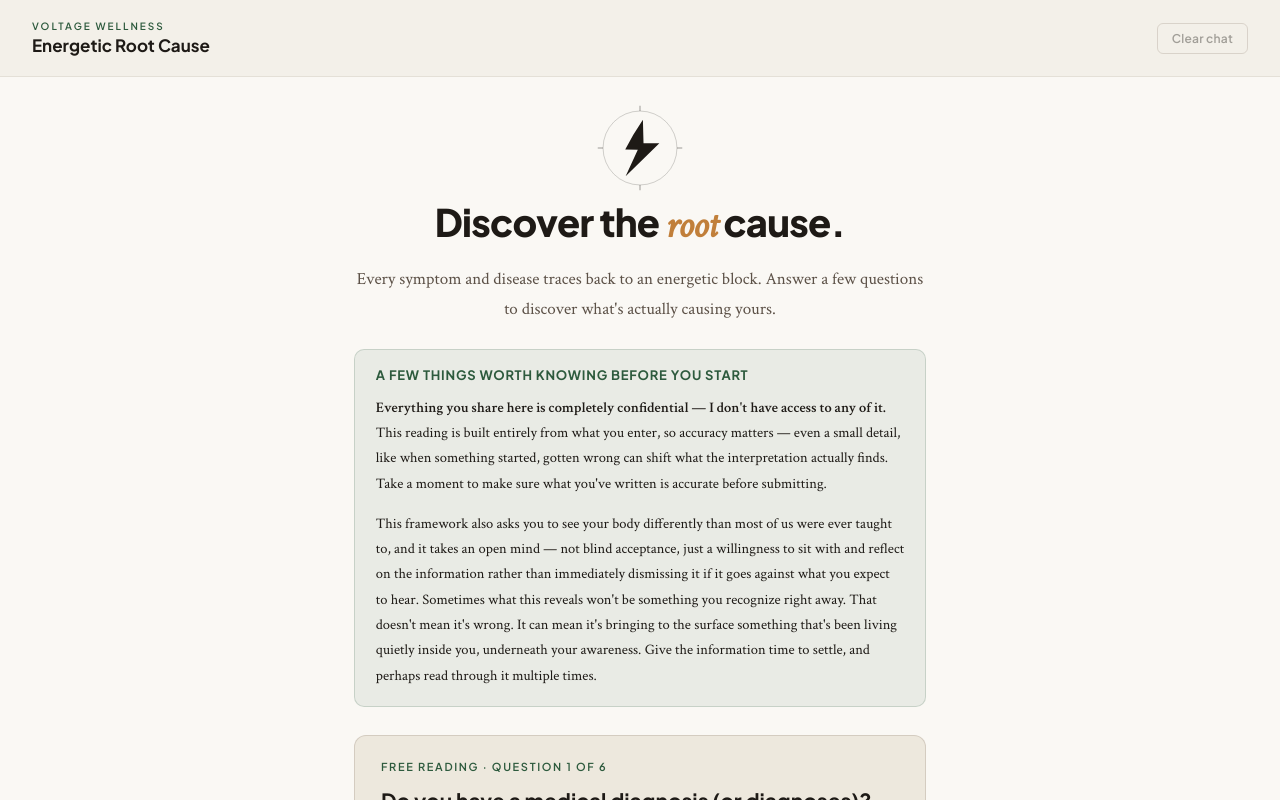
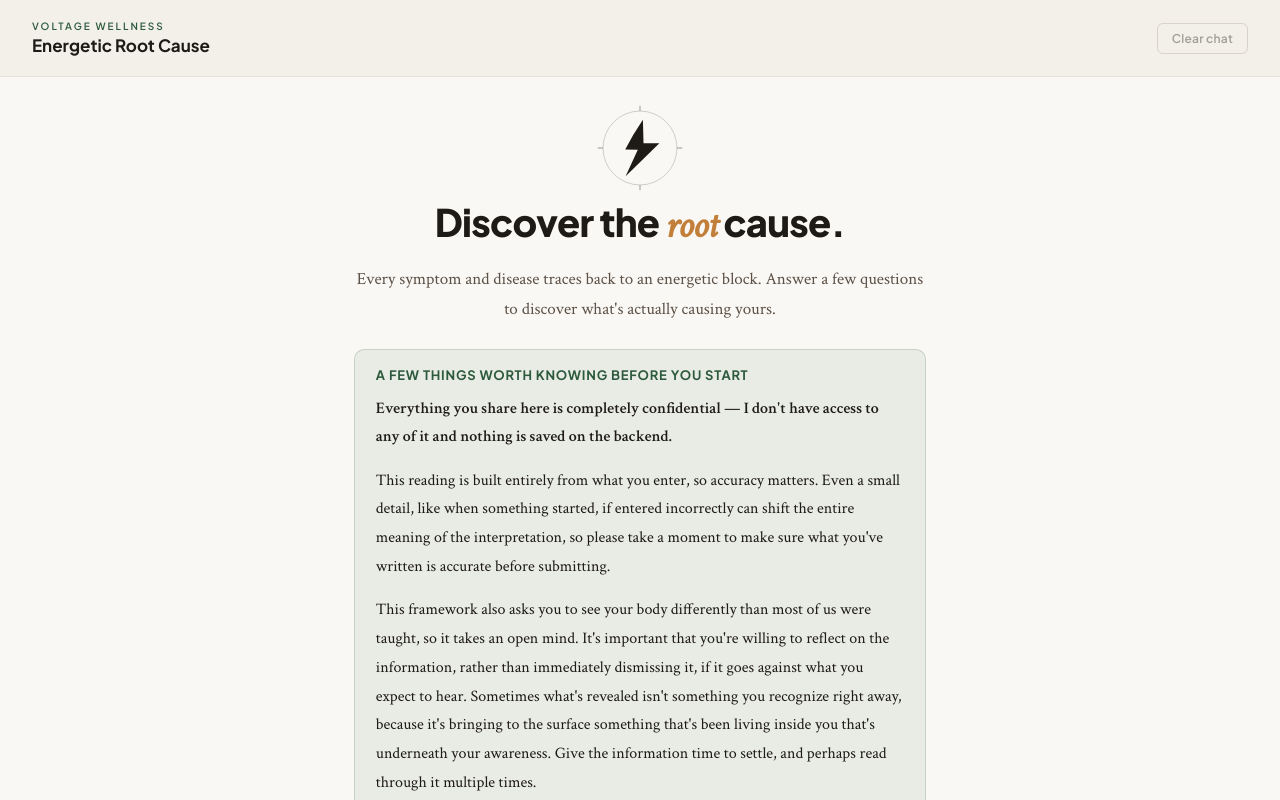
Before and after one commit to zborchers/bast-interpreter, a React (Vite) app: page / in a window 1280 px wide. Shown: the top 800 px of the page. Built offline with nearby package versions, Linux system fonts and the light colour scheme.

Commit message:
Update BASTInterpreter.jsx

```diff
--- a/src/BASTInterpreter.jsx
+++ b/src/BASTInterpreter.jsx
@@ -1378,11 +1378,14 @@ export default function BASTInterpreter() {
               <div style={{ fontSize: "13px", color: c.accent, fontWeight: 700, fontFamily: SANS, textTransform: "uppercase", letterSpacing: "0.06em", marginBottom: "0.7rem" }}>
                 A few things worth knowing before you start
               </div>
-              <div style={{ fontSize: "14.5px", color: c.textPrimary, lineHeight: 1.75, fontFamily: SERIF }}>
-                <strong>Everything you share here is completely confidential — I don't have access to any of it.</strong> This reading is built entirely from what you enter, so accuracy matters — even a small detail, like when something started, gotten wrong can shift what the interpretation actually finds. Take a moment to make sure what you've written is accurate before submitting.
+              <div style={{ fontSize: "16px", color: c.textPrimary, lineHeight: 1.8, fontFamily: SERIF }}>
+                <strong>Everything you share here is completely confidential — I don't have access to any of it and nothing is saved on the backend.</strong>
               </div>
-              <div style={{ fontSize: "14.5px", color: c.textPrimary, lineHeight: 1.75, fontFamily: SERIF, marginTop: "0.9rem" }}>
-                This framework also asks you to see your body differently than most of us were ever taught to, and it takes an open mind — not blind acceptance, just a willingness to sit with and reflect on the information rather than immediately dismissing it if it goes against what you expect to hear. Sometimes what this reveals won't be something you recognize right away. That doesn't mean it's wrong. It can mean it's bringing to the surface something that's been living quietly inside you, underneath your awareness. Give the information time to settle, and perhaps read through it multiple times.
+              <div style={{ fontSize: "16px", color: c.textPrimary, lineHeight: 1.8, fontFamily: SERIF, marginTop: "0.9rem" }}>
+                This reading is built entirely from what you enter, so accuracy matters. Even a small detail, like when something started, if entered incorrectly can shift the entire meaning of the interpretation, so please take a moment to make sure what you've written is accurate before submitting.
+              </div>
+              <div style={{ fontSize: "16px", color: c.textPrimary, lineHeight: 1.8, fontFamily: SERIF, marginTop: "0.9rem" }}>
+                This framework also asks you to see your body differently than most of us were taught, so it takes an open mind. It's important that you're willing to reflect on the information, rather than immediately dismissing it, if it goes against what you expect to hear. Sometimes what's revealed isn't something you recognize right away, because it's bringing to the surface something that's been living inside you that's underneath your awareness. Give the information time to settle, and perhaps read through it multiple times.
               </div>
             </div>
           </div>
```
